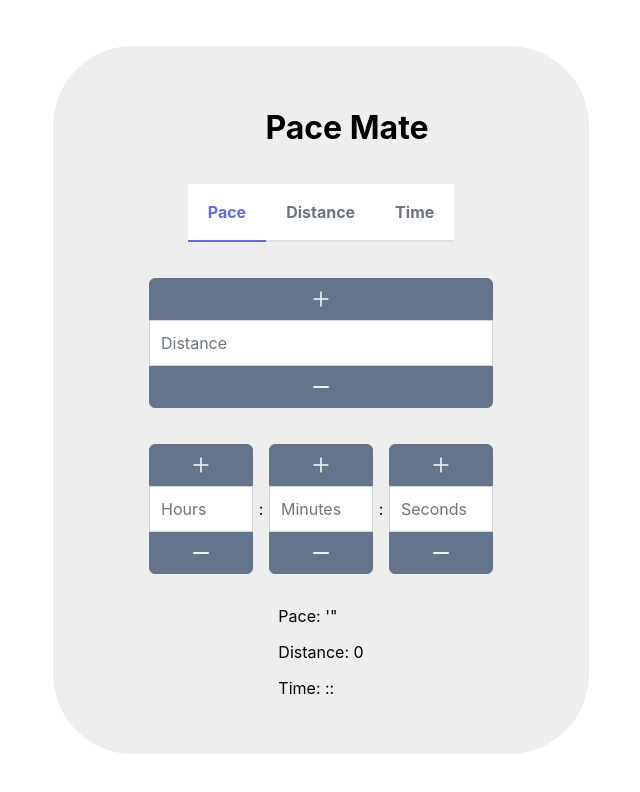
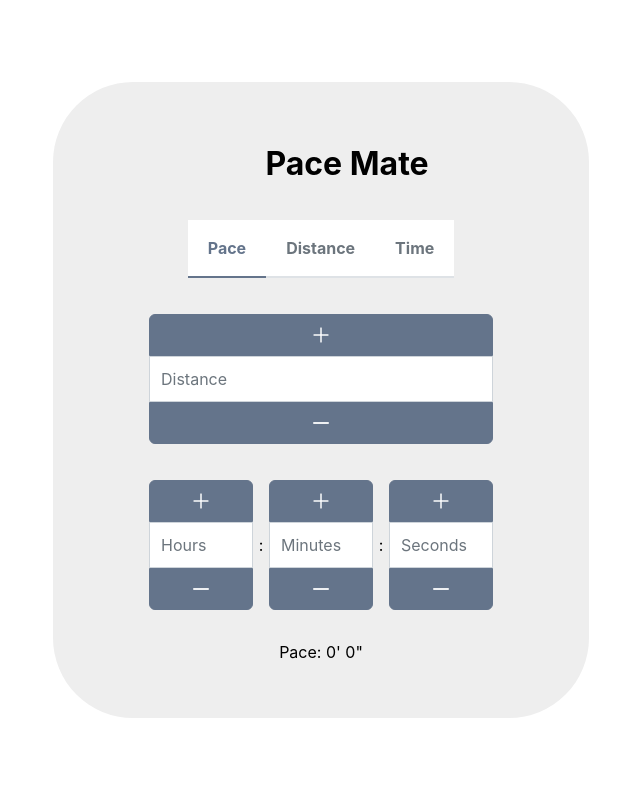
Before and after one commit to zcvaters/pace-mate, a React (Create React App) app: page / in a window 1280 px wide. Shown: the top 792 px of the page, without its empty margins (319-959 px from the left). Built offline with nearby package versions, Linux system fonts and the light colour scheme; some icons are missing.

Commit message:
refactor: cleaned up themeing, metrics section

```diff
--- a/src/App.css
+++ b/src/App.css
@@ -47,12 +47,11 @@ body,
   user-select: none;
 }
 
-.p-tabmenuitem {
-  width: 100%;
+.tab-menu .p-highlight .p-menuitem-link {
+  border-color: #64748b !important;
+  color: #64748b !important;
 }
-.p-menuitem-text {
-  text-align: center !important;
-}
+
 @media (max-width: 768px) {
   .form-container {
     padding: 2.5rem 2.25rem 2.5rem 2.25rem;
--- a/src/App.js
+++ b/src/App.js
@@ -26,6 +26,7 @@ function App() {
   const [paceMode, setPaceMode] = useState(true);
   const [distanceMode, setDistanceMode] = useState(false);
   const [timeMode, setTimeMode] = useState(false);
+  const [mode, setMode] = useState("Pace");
 
   const recalculateMetrics = useCallback(() => {
     if (paceMode) {
@@ -90,6 +91,7 @@ function App() {
       setDistanceMode(false);
       setTimeMode(true);
     }
+    setMode(event.value.label);
   };
   return (
     <div className="index">
@@ -123,7 +125,12 @@ function App() {
           {(distanceMode || timeMode) && (
             <Pace pace={pace} onPaceChange={setPace} />
           )}
-          <Metrics pace={predictedPace} distance={predictedDistance} time={predictedTime} />
+          <Metrics
+            pace={predictedPace}
+            distance={predictedDistance}
+            time={predictedTime}
+            mode={mode}
+          />
         </div>
       </div>
     </div>
--- a/src/features/pace-calculator/components/Metrics.js
+++ b/src/features/pace-calculator/components/Metrics.js
@@ -1,13 +1,18 @@
-
-
 export default function Metrics(props) {
-    const {pace, distance, time} = props;
-    console.log(pace, distance, time);
+  const { pace, distance, time, mode } = props;
   return (
     <div>
-        <p>Pace: {pace.minute}'{pace.second}"</p>
-        <p>Distance: {distance}</p>
-        <p>Time: {time.timeHours}:{time.timeMinutes}:{time.timeSeconds}</p>
+      {mode === "Pace" && (
+        <p>
+          Pace:  {pace !== 0 ? `${pace.minute} '${pace.second}` : "0' 0\""}
+        </p>
+      )}
+      {mode === "Distance" && <p>Distance: {distance !== 0 ? `${distance}` : "0"}</p>}
+      {mode === "Time" && (
+        <p>
+          Time: {time !== 0 ? `${time.timeHours}:${time.timeMinutes}:${time.timeSeconds}` : "hh:mm:ss"}
+        </p>
+      )}
     </div>
   );
 }
--- a/src/features/pace-calculator/components/Pace.js
+++ b/src/features/pace-calculator/components/Pace.js
@@ -9,13 +9,11 @@ export default function Pace(props) {
   const { onPaceChange } = props;
 
   useEffect(() => {
-    const minutes = minute ?? 0;
-    const seconds = second ?? 0;
     const newPace = {
-      minute: minutes ?? 0,
-      second: seconds ?? 0,
-      totalPaceSeconds: minutes * 60 + seconds,
-      totalTimeMinutes: minutes + seconds / 60,
+      minute: minute ?? 0,
+      second: second ?? 0,
+      totalPaceSeconds: minute * 60 + second,
+      totalTimeMinutes: minute + second / 60,
     };
     onPaceChange(newPace);
   }, [minute, second, onPaceChange]);
@@ -27,6 +25,7 @@ export default function Pace(props) {
           <InputNumber
             className="pace-inputs"
             value={minute}
+            defaultValue={0}
             onValueChange={(e) => setMinute(e.value)}
             suffix=" '"
             mode="decimal"
```
